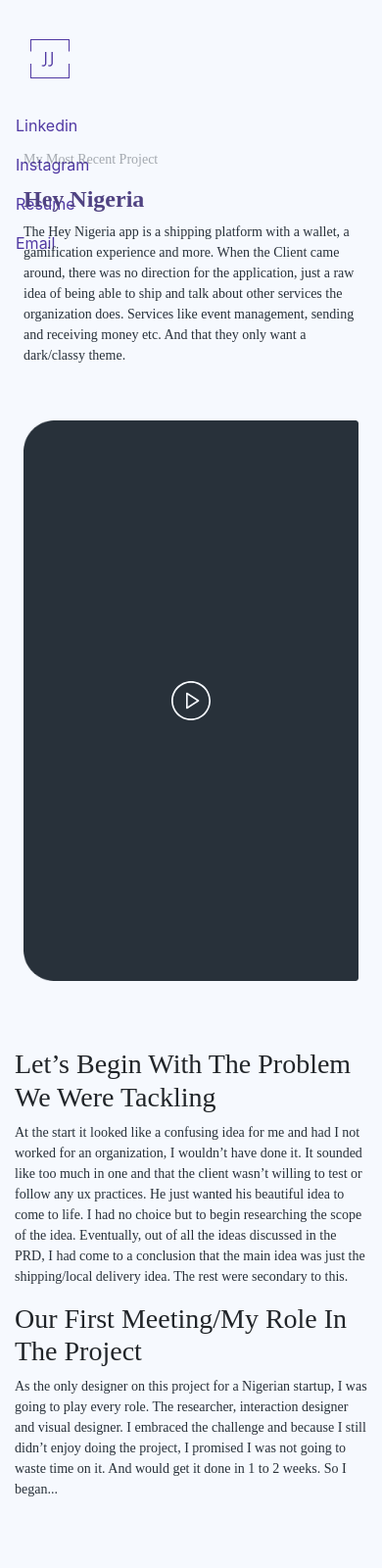
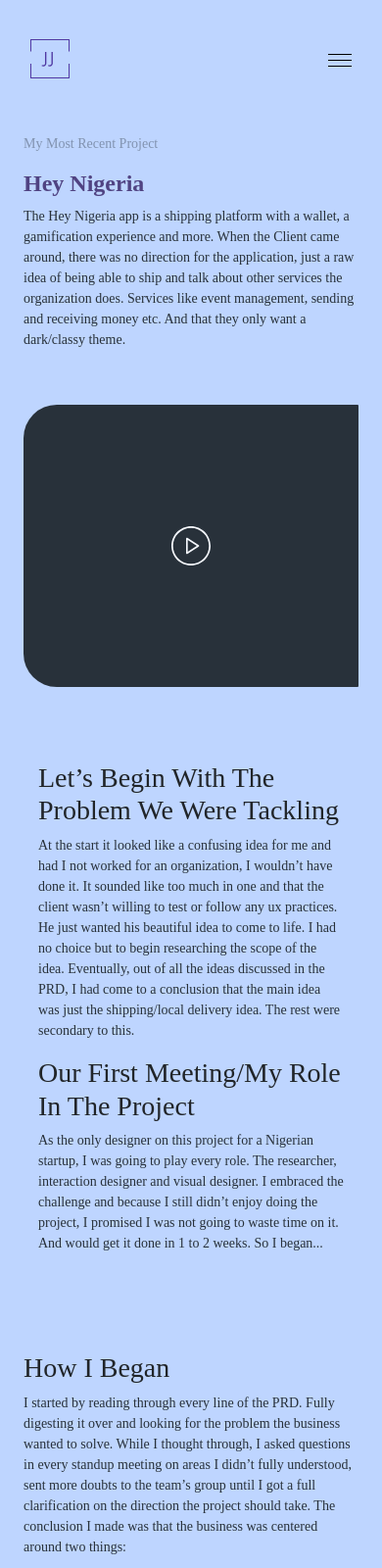
Before and after one commit to jhosuer/profile, a plain HTML site: page heynigeria.html in a window 390 px wide. Shown: the top 1600 px of the page at 98% size. Drawn offline with nearby package versions, Linux system fonts and the light colour scheme; a web font is replaced by a local one.

Commit message:
responsive hey nig

```diff
--- a/css/heynigeria.css
+++ b/css/heynigeria.css
@@ -2,6 +2,30 @@
 @import 'main.css';
 @import 'dphiassess.css';
 @import 'churchvest.css';
-html, body {
-	background-color: #BED5FF;
+html,
+body {
+  background-color: #bed5ff !important;
 }
+.conlusion h4 {
+  color: #212529;
+}
+@media screen and (max-width: 768px) {
+  .nav-list {
+    background: #bed5ff !important;
+  }
+}
+
+@media screen and (max-width: 430px) {
+  .section-2,
+  .more-info,
+  .user-journey,
+  .full-screen {
+    padding: 0.5rem 1.5rem;
+  }
+  .conlusion-last {
+    padding: 0;
+  }
+  .container-fluid.full-screen {
+    margin-top: 0;
+  }
+}
--- a/css/landingpages.css
+++ b/css/landingpages.css
@@ -93,21 +93,12 @@
 .overview div:first-child {
   text-align: center;
 }
-.overview .left {
-  /*text-align: left;*/
-}
-.overview .right {
-  /*text-align: center;*/
-}
 .overview h3 {
   padding-bottom: 40px;
 }
 
 .landing-page {
-  /*height: 240px;
-	width: 580px;*/
   border-radius: 40px 0px 0px 40px;
-  /*background-color:  #28313A;*/
   text-align: center;
 }
 .landing-page p {
@@ -122,10 +113,7 @@
   box-shadow: 0px 16px 32px rgba(80, 57, 163, 0.4);
 }
 .assess-page {
-  /*height: 240px;
-	width: 580px;*/
   border-radius: 0px 40px 40px 0px;
-  /*background-color:  #28313A;*/
   text-align: center;
 }
 .assess-page p {
@@ -152,11 +140,6 @@
 
 .modal-header button {
   color: white;
-}
-.conlusion img {
-}
-.conlusion-last {
-  /*text-align:  right;*/
 }
 .conlusion-last a {
   color: #ffffff;
--- a/heynigeria.html
+++ b/heynigeria.html
@@ -9,6 +9,8 @@
 	<link rel="stylesheet" href="https://maxcdn.bootstrapcdn.com/bootstrap/4.5.2/css/bootstrap.min.css">
 	<!-- <script src="https://ajax.googleapis.com/ajax/libs/jquery/3.5.1/jquery.min.js"></script>
 	<script src="https://cdnjs.cloudflare.com/ajax/libs/popper.js/1.16.0/umd/popper.min.js"></script> -->
+	<link rel="stylesheet" type="text/css" href="css/landingpages.css">
+	<link rel="stylesheet" type="text/css" href="css/main.css">
 	<link rel="stylesheet" type="text/css" href="css/heynigeria.css">
 </head>
 
@@ -16,16 +18,26 @@
 	<section class="container-fluid">
 		<div class="row navbar">
 			<div class="col-md-3">
-				<img src="img/logo.svg" alt="logo">
+				<a href="/"> <img src="img/logo.svg" alt="logo"> </a>
 			</div>
-			<div class="col-md-5 offset-md-4 navlinks">
-				<ul>
+			<div class="navlinks home navlinks" id="navbar">
+				<ul class="d-flex nav-list">
 					<li><a href="#">Linkedin</a></li>
 					<li><a href="#">Instagram</a></li>
 					<li><a href="#">Resume</a></li>
 					<li><a href="#">Email</a></li>
 
 				</ul>
+			</div>
+			<div class="col-md-1 offset-md-1 hamburger">
+				<!-- start hamburger -->
+				<a href="javascript:void(0)" id="hamburger">
+					<svg width="24" height="24" xmlns="http://www.w3.org/2000/svg" fill-rule="evenodd"
+						clip-rule="evenodd" alt="hamburger menu" fill="#000">
+						<path d="M24 18v1h-24v-1h24zm0-6v1h-24v-1h24zm0-6v1h-24v-1h24z" fill="#1040e2" />
+						<path d="M24 19h-24v-1h24v1zm0-6h-24v-1h24v1zm0-6h-24v-1h24v1z" /></svg>
+				</a>
+				<!-- end hamburger -->
 			</div>
 		</div>
 	</section>
@@ -47,7 +59,7 @@
 				</div>
 			</div>
 			<div class="col-md-6 hero-img">
-				<img src="img/video-overlay.png" alt="Joshua">
+				<img src="img/video-overlay.png" alt="Joshua" class="hero">
 				<a href="#"><img src="img/play-button-white.svg" class="play-btn" alt="play button"></a>
 			</div>
 		</div>
@@ -444,6 +456,8 @@
 	<script src="https://cdn.jsdelivr.net/npm/bootstrap@4.5.3/dist/js/bootstrap.bundle.min.js"
 		integrity="sha384-ho+j7jyWK8fNQe+A12Hb8AhRq26LrZ/JpcUGGOn+Y7RsweNrtN/tE3MoK7ZeZDyx" crossorigin="anonymous">
 	</script>
+	<script src="./js/main.js"></script>
+
 </body>
 
 </html>
```
Also changed, not shown: churchvest.html (+1 -1 lines), dphiassess.html (+1 -1 lines), index.html (+1 -8 lines), landingpages.html (+1 -1 lines).
